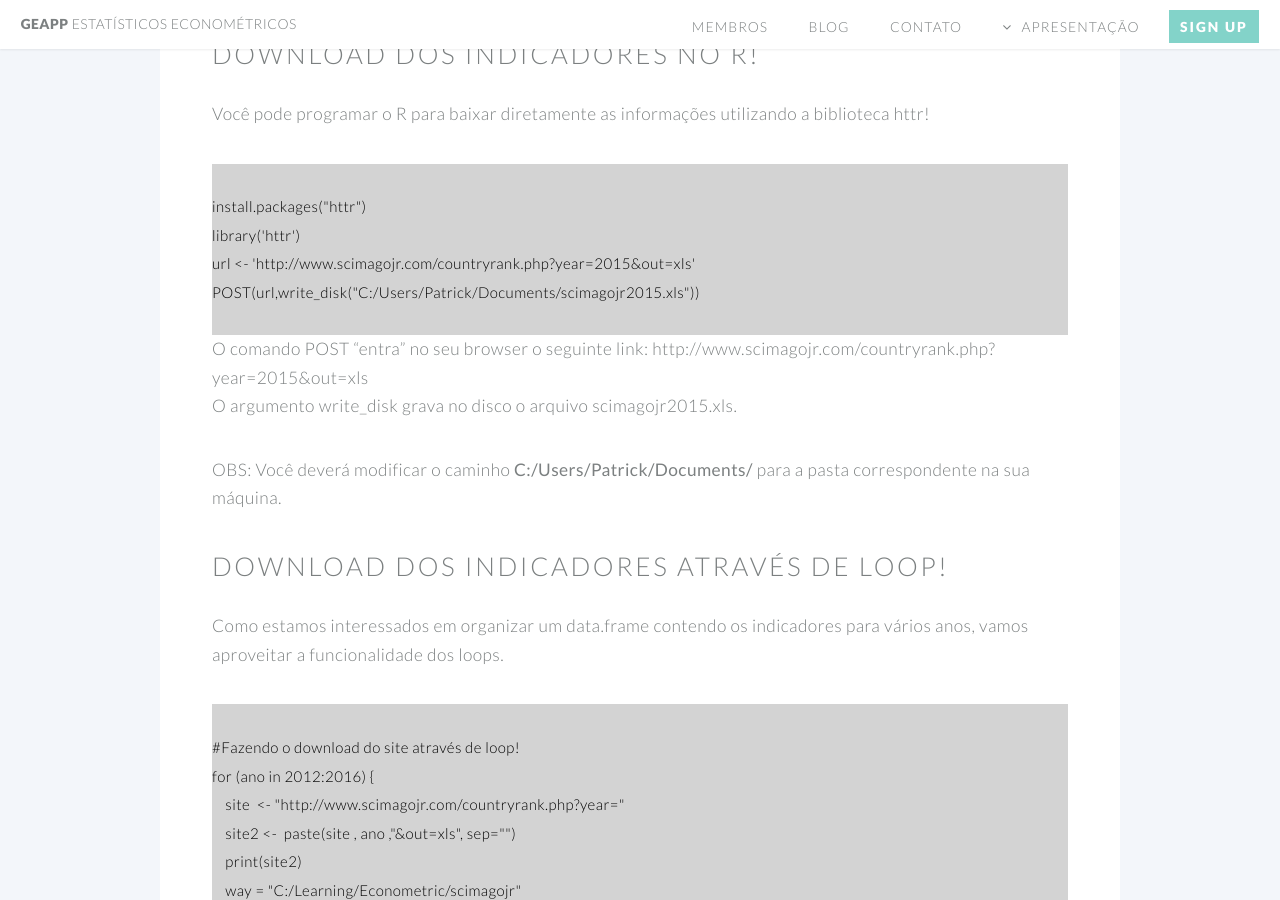
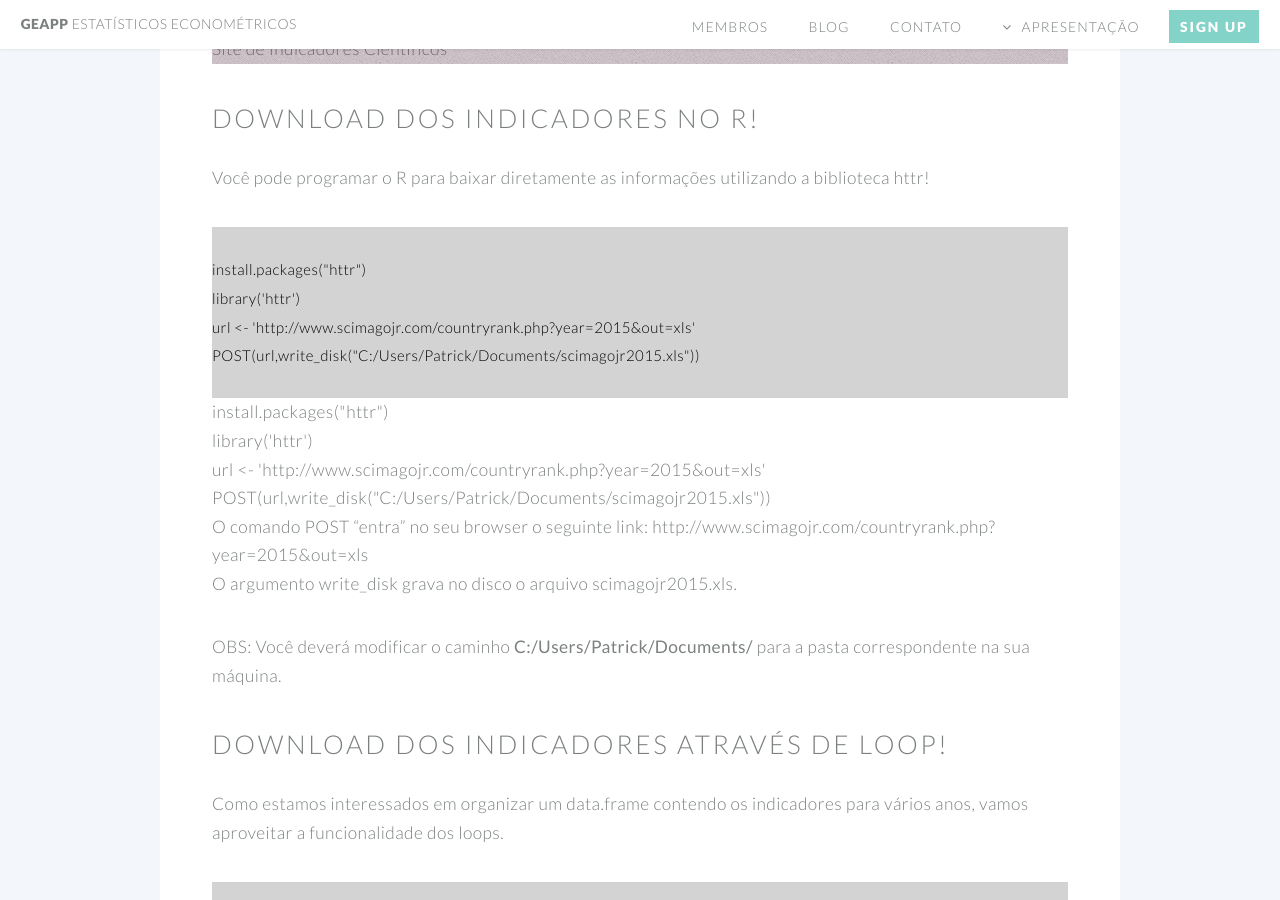
Before and after one commit to econometrick/econometrick.github.io, a Jekyll site: the page built from _posts/2017-09-09-download.markdown, in a window 1280 px wide and 900 px high, scrolled down 2356 px. Built offline with Jekyll 4.4.1, drawn with Linux system fonts in a browser that asks for light colours; formulas are drawn with MathJax 3; some of the changed text lies outside the part shown.

Commit message:
Update 2017-09-09-download.markdown

````diff
--- a/_posts/2017-09-09-download.markdown
+++ b/_posts/2017-09-09-download.markdown
@@ -44,6 +47,12 @@
   </code>
 </pre>
 
+```
+install.packages("httr")
+library('httr')
+url <- 'http://www.scimagojr.com/countryrank.php?year=2015&out=xls'
+POST(url,write_disk("C:/Users/Patrick/Documents/scimagojr2015.xls"))
+```
 
 - O comando POST "entra" no seu browser o seguinte link: http://www.scimagojr.com/countryrank.php?year=2015&out=xls
 - O argumento *write_disk* grava no disco o arquivo scimagojr2015.xls.
````
Also changed, not shown: other parts of _posts/2017-09-09-download.markdown (+3 -0 lines).
